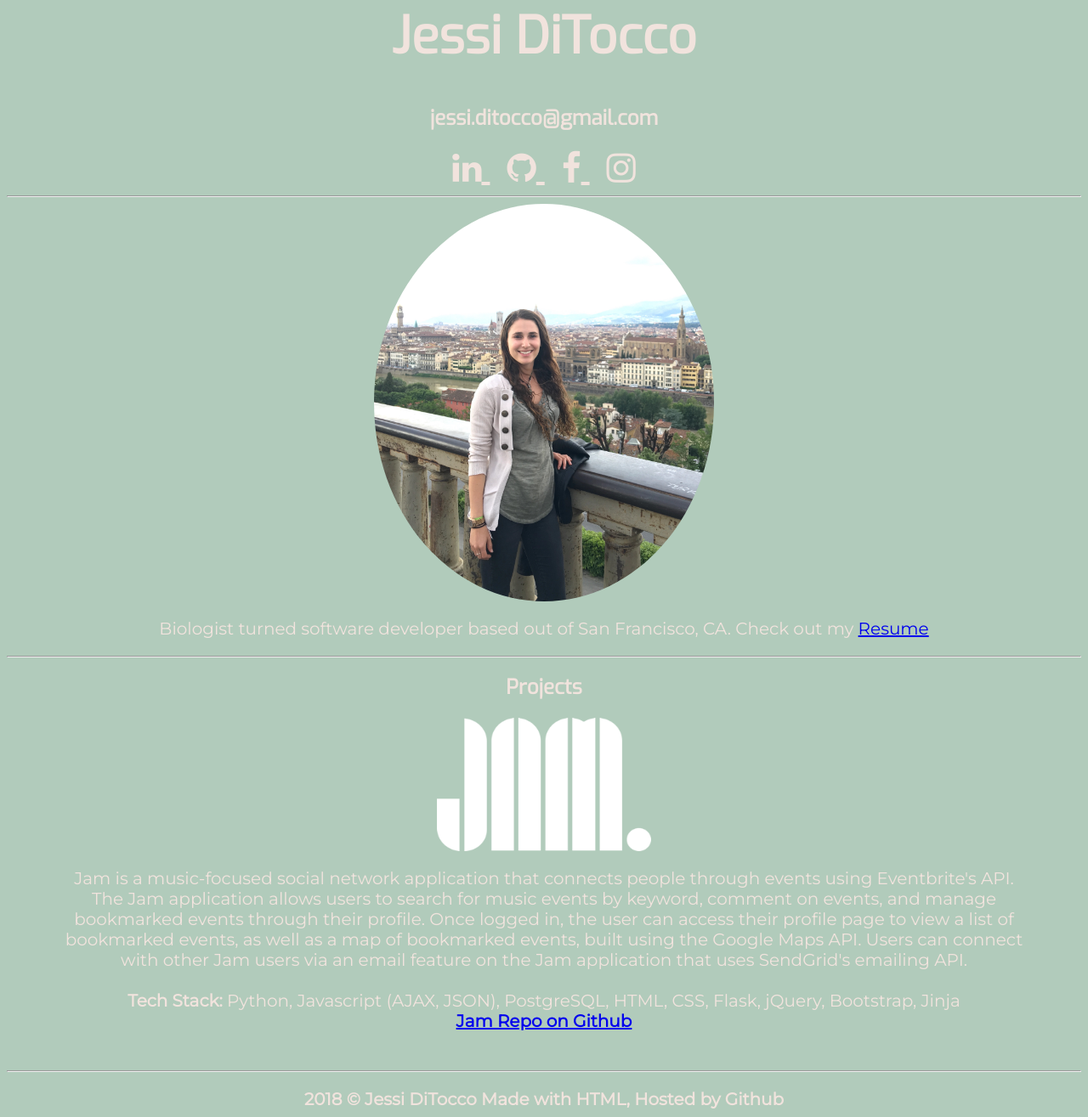
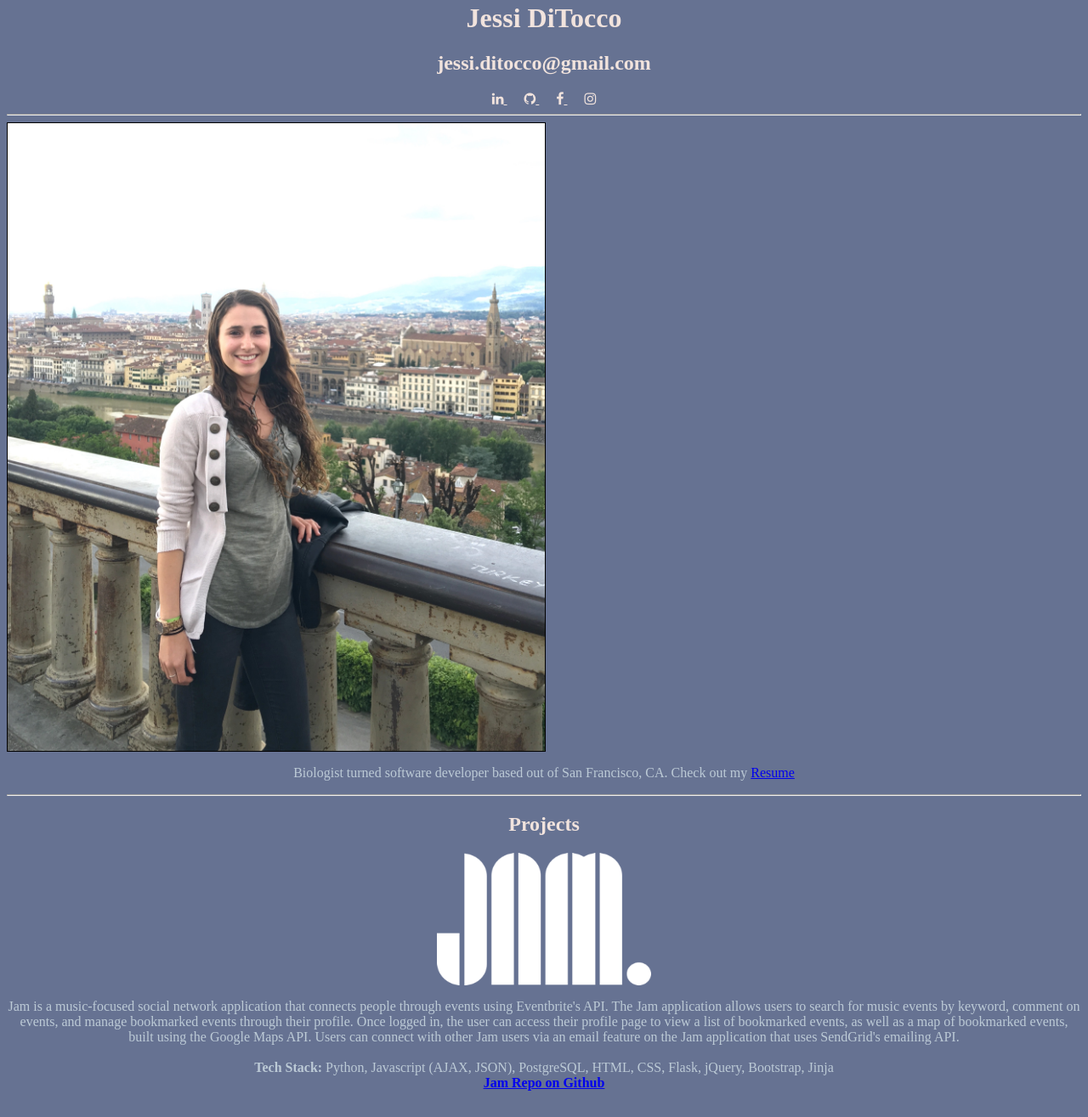
Before and after one commit to jessiditocco/jessiditocco.github.io, a plain HTML site: page index.html in a window 1280 px wide. Shown: the part 5-1320 px from the top of the page at 85% size. Drawn offline with Linux system fonts and the light colour scheme.

Commit message:
Added a border around picture

```diff
--- a/style.css
+++ b/style.css
@@ -1,14 +1,11 @@
 #main-header {
     text-align: center;
     color: #f1e3dd;
-    font-family: 'Exo', sans-serif;
-    font-size: 60px;
 }
 
 
 .secondary-header {
     text-align: center;
-    font-family: 'Exo', sans-serif;
     color: #f1e3dd;
 }
 
@@ -24,20 +21,17 @@
 }
 
 .page-body {
-    color: #f1e3dd;
+    color: #bccad6;
     text-align: center;
-    font-size: 20px;
-    font-family: 'Montserrat', sans-serif;
 }
 
 body {
-    background-color: #b1cbbb;
+    background-color: #667292;
 }
 
 .link-glyph {
     color: #f1e3dd;
     padding: 10px;
-    font-size: 40px;
 }
 
 #links {
@@ -45,13 +39,11 @@ body {
 }
 
 #picture {
-    height: 450px auto;
-    width: 400px;
-    display: block;
-    margin-left: auto;
-    margin-right: auto;
-    border-radius: 50%;
-    max-width: 100%;
+    max-width: 50%;
+    object-fit: scale-down;
+    border-style: solid;
+    border-width: 1px;
+
 }
 
 #jam-logo {
@@ -60,24 +52,6 @@ body {
     display: block;
     margin-left: auto;
     margin-right: auto;
-}
 
-#video {
-    width: 600;
-    height: 400;
-    display: block;
-    margin-left: auto;
-    margin-right: auto;
 
 }
-
-footer {
-    text-align: center;
-    display: block;
-
-}
-
-.project-description {
-    padding-left: 60px;
-    padding-right: 60px;
-}
```
